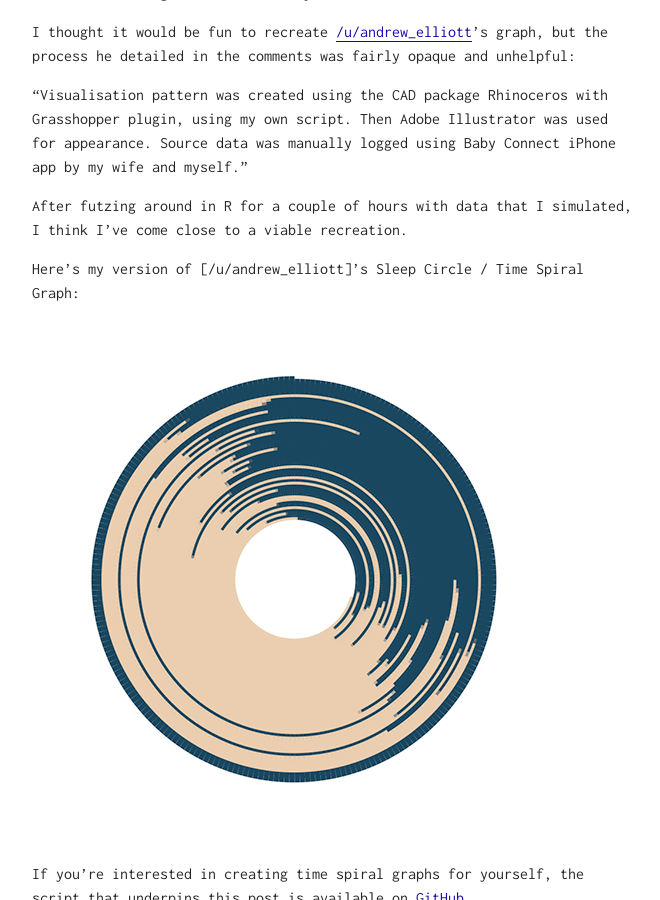
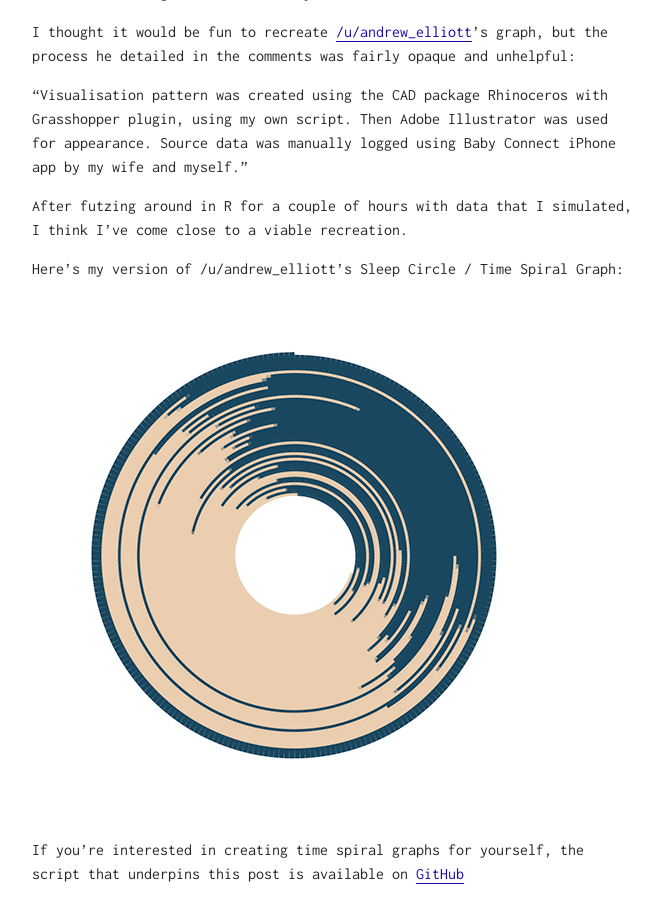
Before and after one commit to maxhumber/maxhumber.com, a Jekyll site: the page built from _posts/2016-12-31-sleep-circle.md, in a window 1280 px wide and 900 px high, scrolled down 1488 px. Shown: the whole window, without its empty margins (308-968 px from the left). Built offline with Jekyll 4.4.1, drawn with Linux system fonts in a browser that asks for light colours; our own code applies the rules of GitHub Pages for plain Markdown files.

Commit message:
small format fix

```diff
--- a/_posts/2016-12-31-sleep-circle.md
+++ b/_posts/2016-12-31-sleep-circle.md
@@ -16,7 +16,7 @@ I thought it would be fun to recreate [/u/andrew_elliott](https://www.reddit.com
 
 After futzing around in R for a couple of hours with data that I simulated, I think I've come close to a viable recreation.
 
-Here's my version of [/u/andrew_elliott]'s Sleep Circle / Time Spiral Graph:
+Here's my version of /u/andrew_elliott's Sleep Circle / Time Spiral Graph:
 
 ![](/assets/img/sleep_recreated2.png)
 
```
